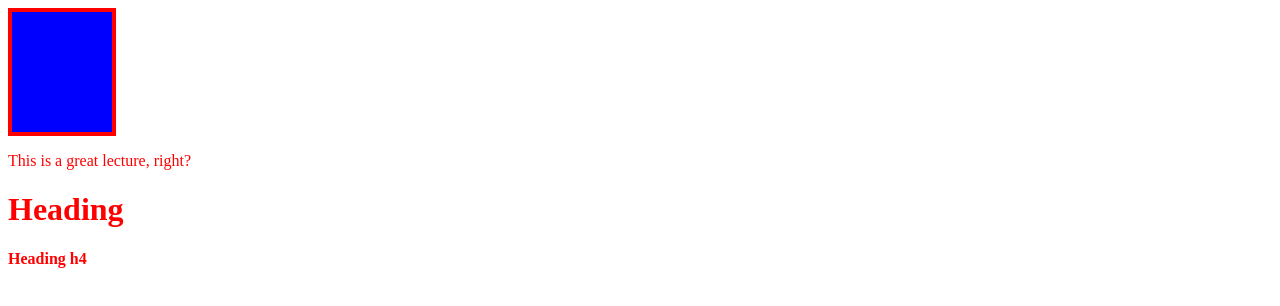
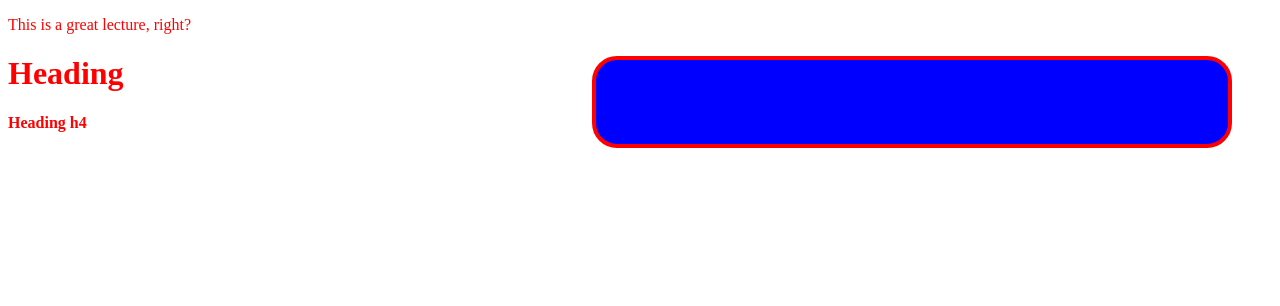
Before and after one commit to sharon1160/learning-html, a plain HTML site: page 03_CSS/4_selectors.html in a window 1280 px wide. Drawn offline with Linux system fonts and the light colour scheme.

Commit message:
Modifying border, float and margin.

```diff
--- a/03_CSS/css/1_style.css
+++ b/03_CSS/css/1_style.css
@@ -28,7 +28,10 @@ div {
     border: 4px solid red;
     background: blue;
     color: white;
-    width:  100px;
+    width:  50%;
+    float: right;
+    border-radius: 25px;
+    margin: 40px;
 }
 
 div ul {
```
